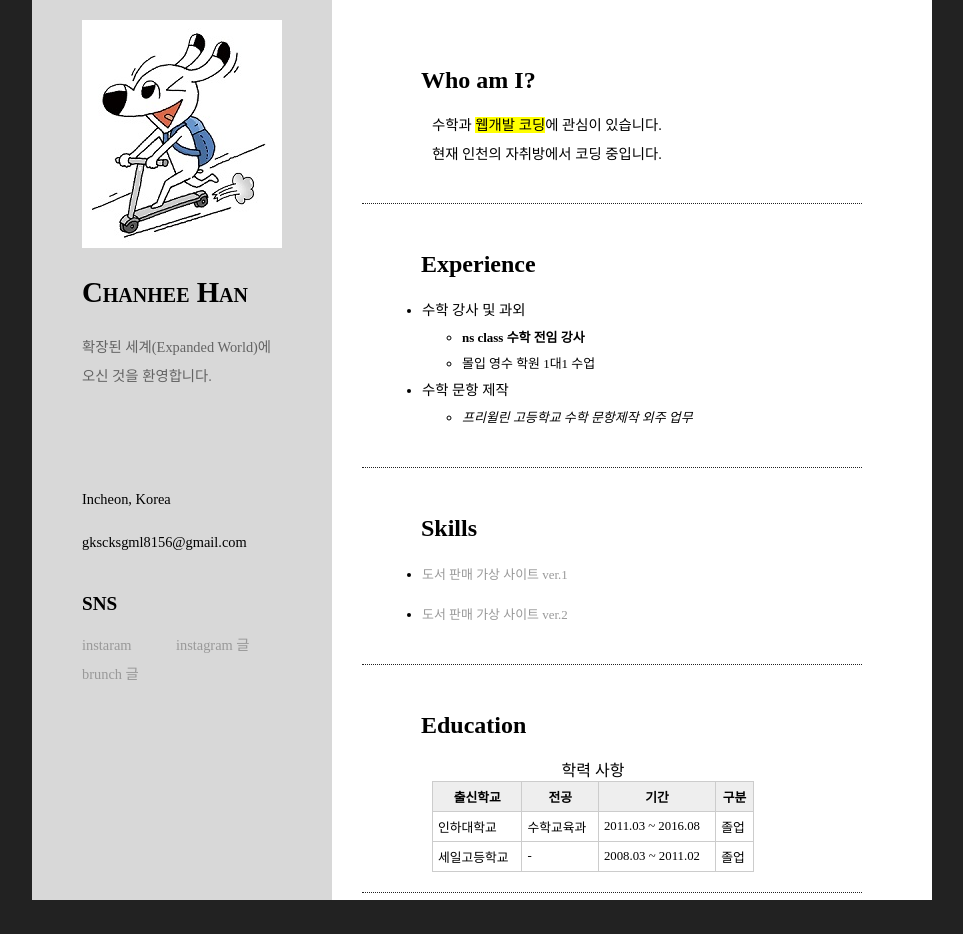
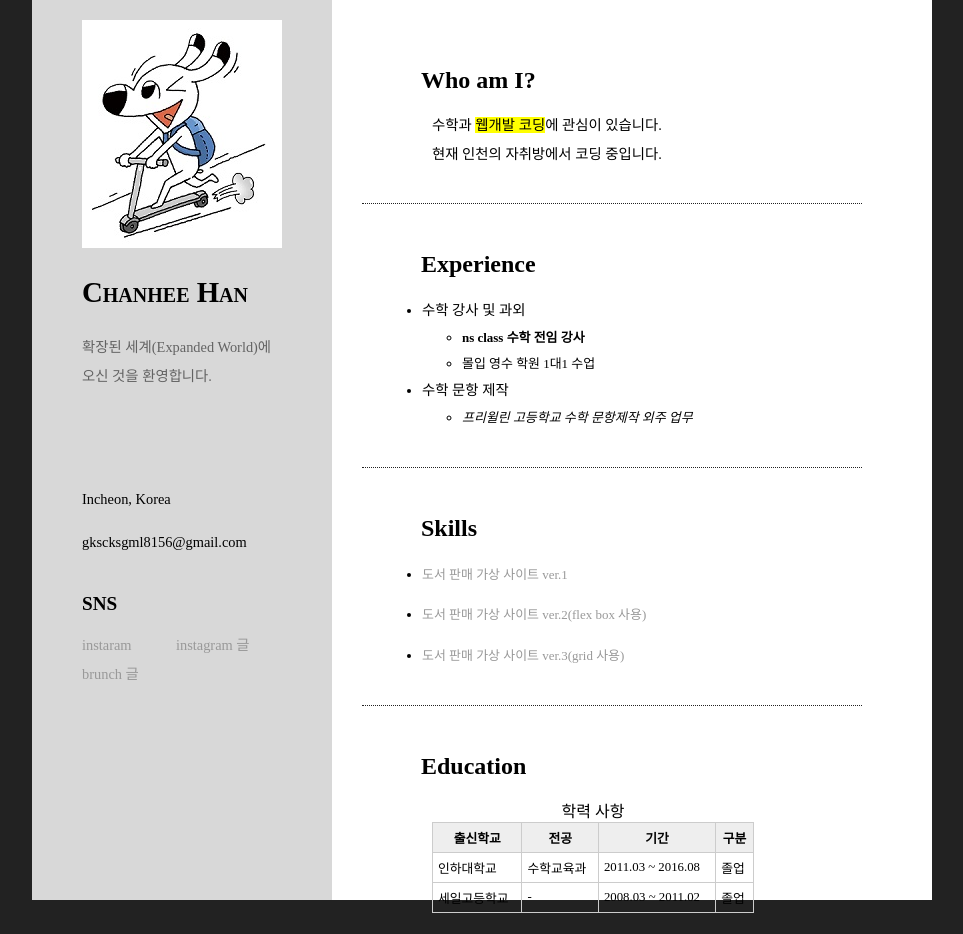
Before and after one commit to expandedworld/web1, a plain HTML site: page index.html in a window 1280 px wide. Shown: the whole page, without its empty margins (158-1121 px from the left). Before the commit the page ends 900 px from the top, so only its background shows below. Drawn offline with Linux system fonts and the light colour scheme.

Commit message:
Add files via upload

```diff
--- a/index.html
+++ b/index.html
@@ -97,7 +97,10 @@
                         <a href="my_practice.html"><p>도서 판매 가상 사이트 ver.1</p></a>
                     </li>
                     <li>
-                        <a href="my_practice2.html"><p>도서 판매 가상 사이트 ver.2</p></a>
+                        <a href="my_practice2.html"><p>도서 판매 가상 사이트 ver.2(flex box 사용)</p></a>
+                    </li>
+                    <li>
+                        <a href="my_practice3.html"><p>도서 판매 가상 사이트 ver.3(grid 사용)</p></a>
                     </li>
                 </ul>
 
```
